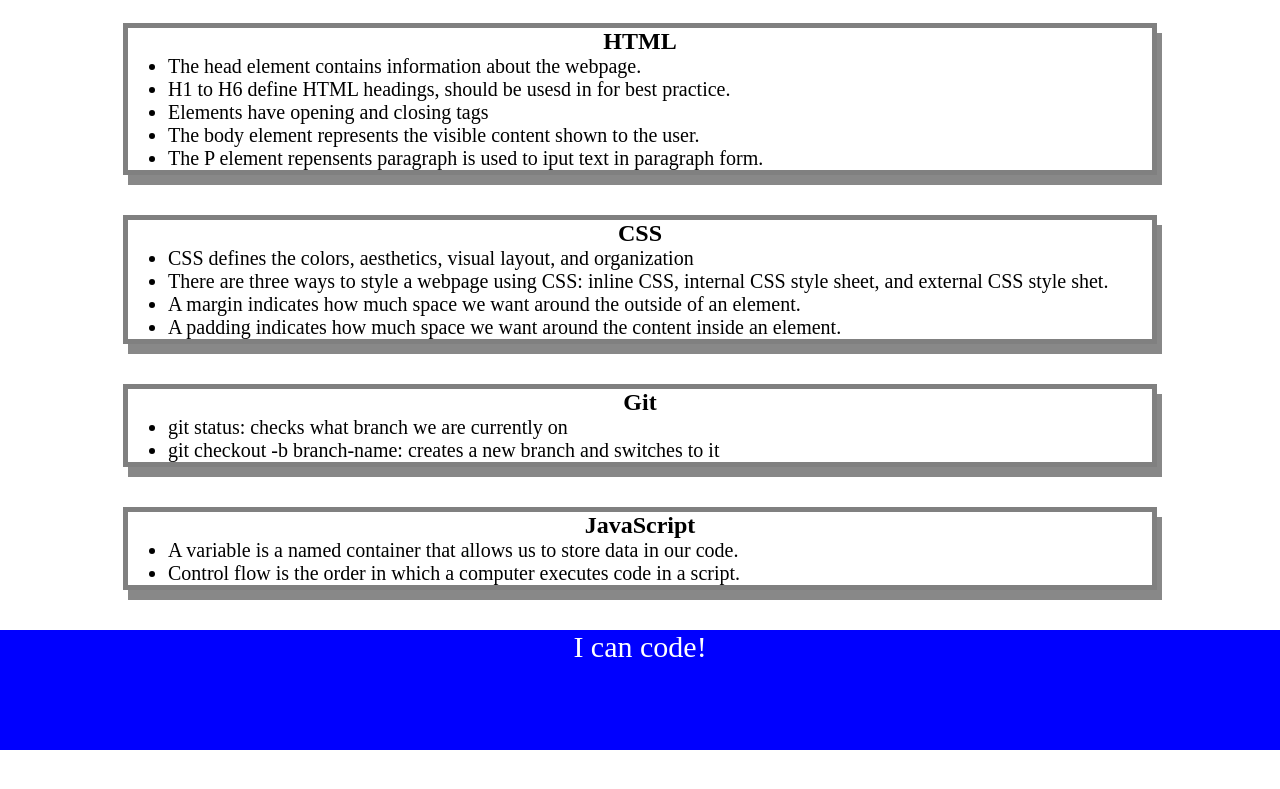
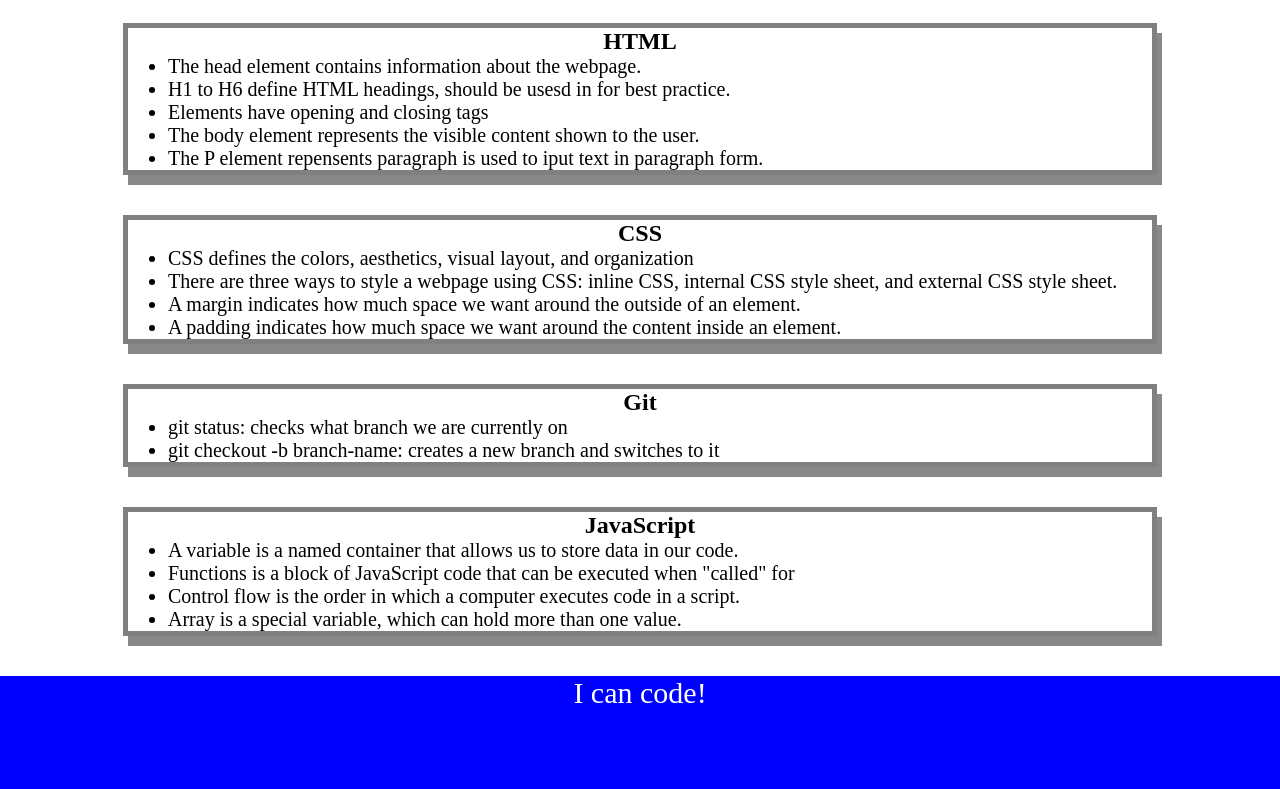
Before and after one commit to MarlenaDowner/Prework-study-guide, a plain HTML site: page index.html in a window 1280 px wide. Shown: the part 137-926 px from the top of the page. Before the commit the page ends 887 px from the top, so only its background shows below. Drawn offline with Linux system fonts and the light colour scheme.

Commit message:
updated javascript description in HTML

```diff
--- a/index.html
+++ b/index.html
@@ -29,7 +29,7 @@
         <h2>CSS</h2>
         <ul>
           <li>CSS defines the colors, aesthetics, visual layout, and organization</li>
-          <li>There are three ways to style a webpage using CSS: inline CSS, internal CSS style sheet, and external CSS style shet.</li>
+          <li>There are three ways to style a webpage using CSS: inline CSS, internal CSS style sheet, and external CSS style sheet.</li>
           <li>A margin indicates how much space we want around the outside of an element.</li>
           <li>A padding indicates how much space we want around the content inside an element.</li>
         </ul>
@@ -47,7 +47,9 @@
         <h2>JavaScript</h2>
         <ul>
           <li>A variable is a named container that allows us to store data in our code.</li>
+          <li>Functions is a block of JavaScript code that can be executed when "called" for</li>
           <li>Control flow is the order in which a computer executes code in a script.</li>
+          <li>Array is a special variable, which can hold more than one value.</li>
         </ul>
       </section>
     </main>
```
